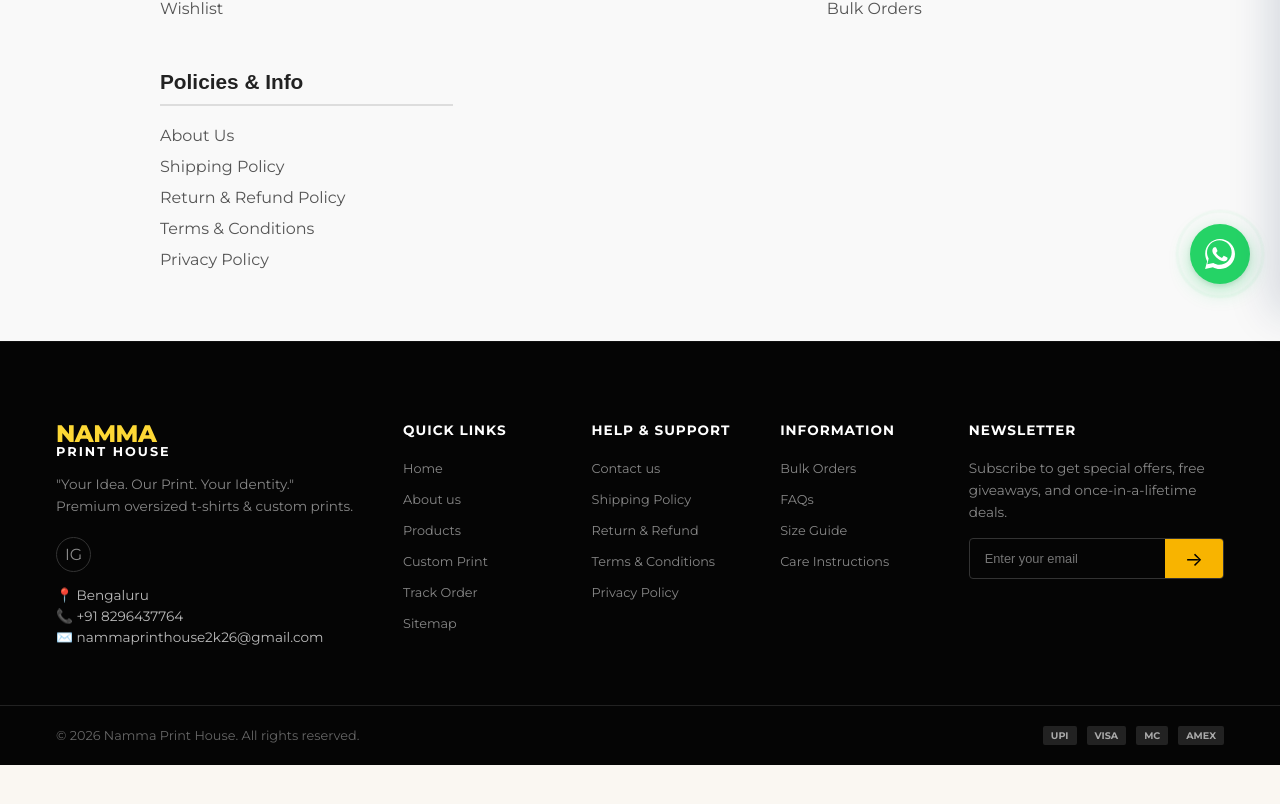
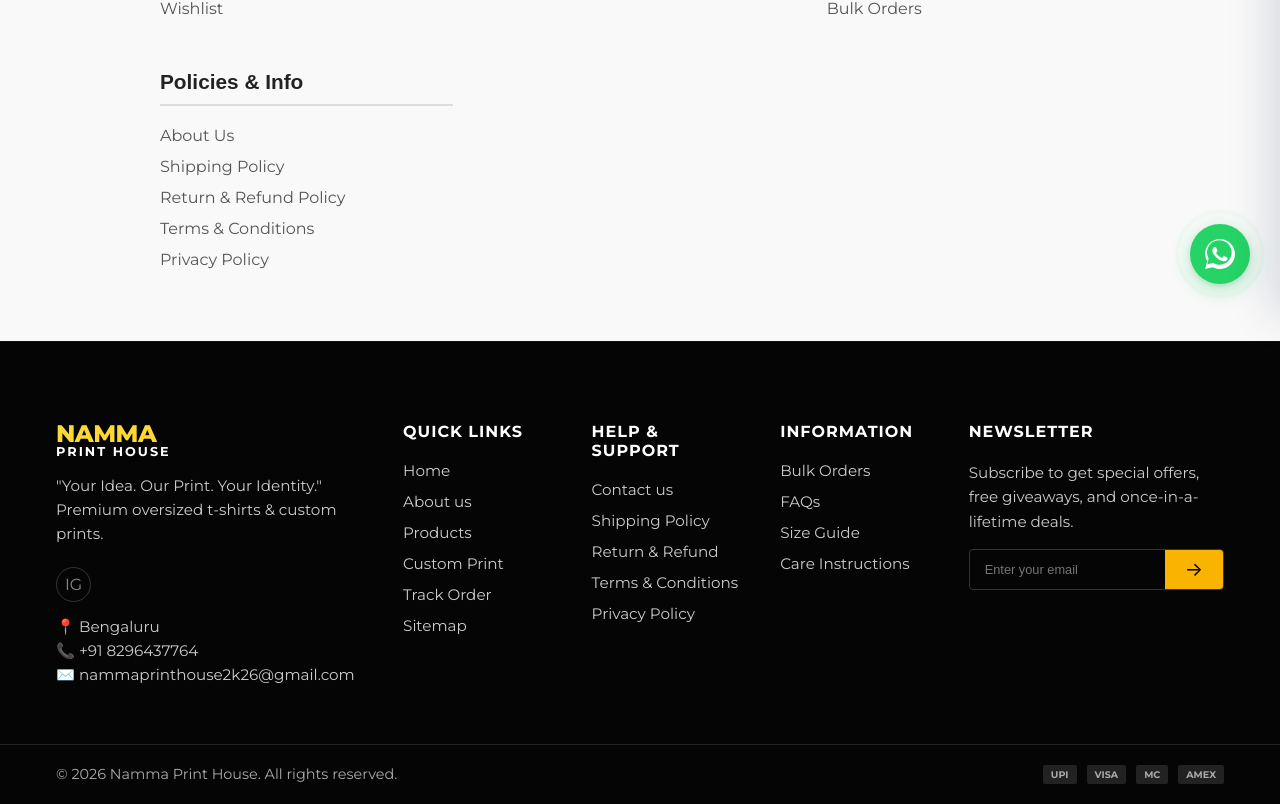
Before and after one commit to sagarbashetti15-design/namma-print-house, a React (Vite) app: page /sitemap in a window 1280 px wide. Shown: the part 486-1290 px from the top of the page. Before the commit the page ends 1251 px from the top, so only its background shows below. Built offline with nearby package versions, Linux system fonts and the light colour scheme; no server answers; the database is empty.

Commit message:
style: increase footer text sizes and lighten color for better readability

```diff
--- a/src/components/Footer.css
+++ b/src/components/Footer.css
@@ -46,15 +46,15 @@
 }
 
 .footer-desc {
-  color: #888;
-  font-size: 0.85rem;
+  color: #ccc;
+  font-size: 0.95rem;
   line-height: 1.6;
   margin-bottom: 20px;
 }
 
 .footer-heading {
   color: #fff;
-  font-size: 0.85rem;
+  font-size: 1rem;
   font-weight: 700;
   margin-bottom: 20px;
   letter-spacing: 1px;
@@ -67,8 +67,8 @@
 }
 
 .footer-links a {
-  color: #888;
-  font-size: 0.8rem;
+  color: #ccc;
+  font-size: 0.95rem;
   transition: color 0.2s ease;
   text-decoration: none;
 }
@@ -134,8 +134,8 @@
 .footer-bottom {
   border-top: 1px solid #222;
   padding: 20px 0;
-  font-size: 0.8rem;
-  color: #666;
+  font-size: 0.9rem;
+  color: #aaa;
 }
 
 .bottom-flex {
--- a/src/components/Footer.jsx
+++ b/src/components/Footer.jsx
@@ -19,7 +19,7 @@ const Footer = () => {
           <div className="social-links">
             <a href="https://www.instagram.com/namma_print_house2k26" target="_blank" rel="noopener noreferrer" className="social-link">IG</a>
           </div>
-          <div className="footer-contact-info" style={{ marginTop: '15px', fontSize: '0.85rem', color: '#bbb', display: 'flex', flexDirection: 'column', gap: '5px' }}>
+          <div className="footer-contact-info" style={{ marginTop: '15px', fontSize: '0.95rem', color: '#ccc', display: 'flex', flexDirection: 'column', gap: '5px' }}>
             <p>📍 Bengaluru</p>
             <p>📞 +91 8296437764</p>
             <p>✉️ nammaprinthouse2k26@gmail.com</p>
```
